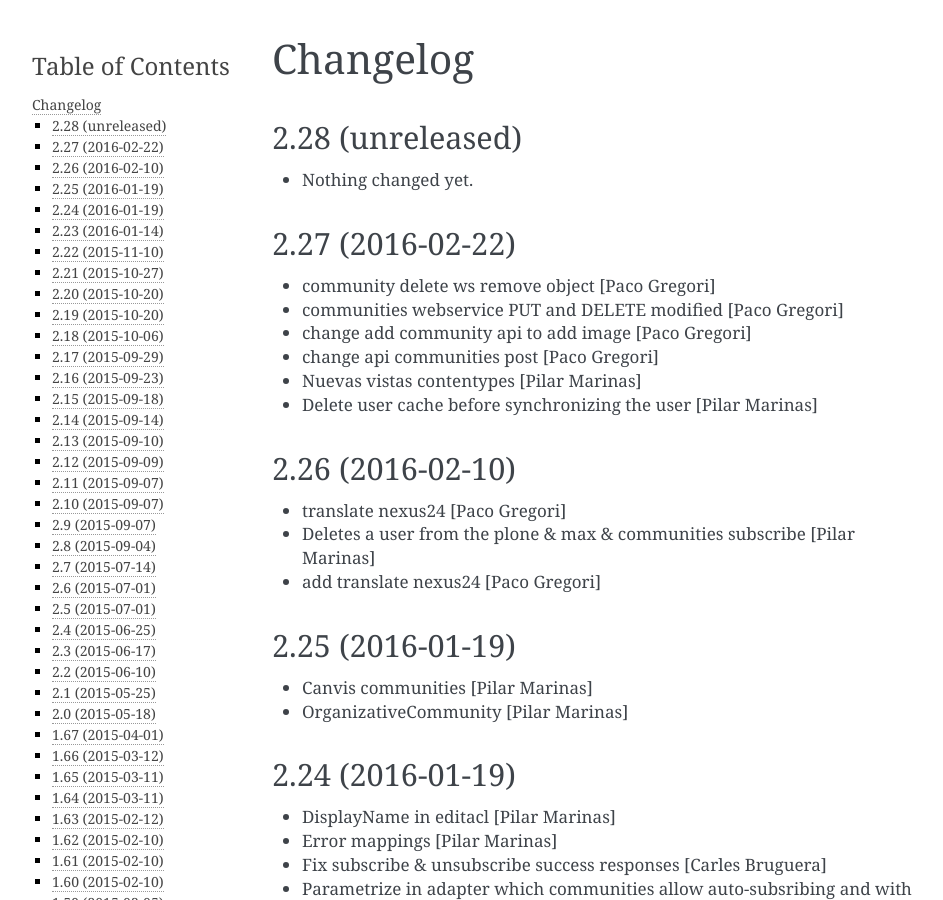
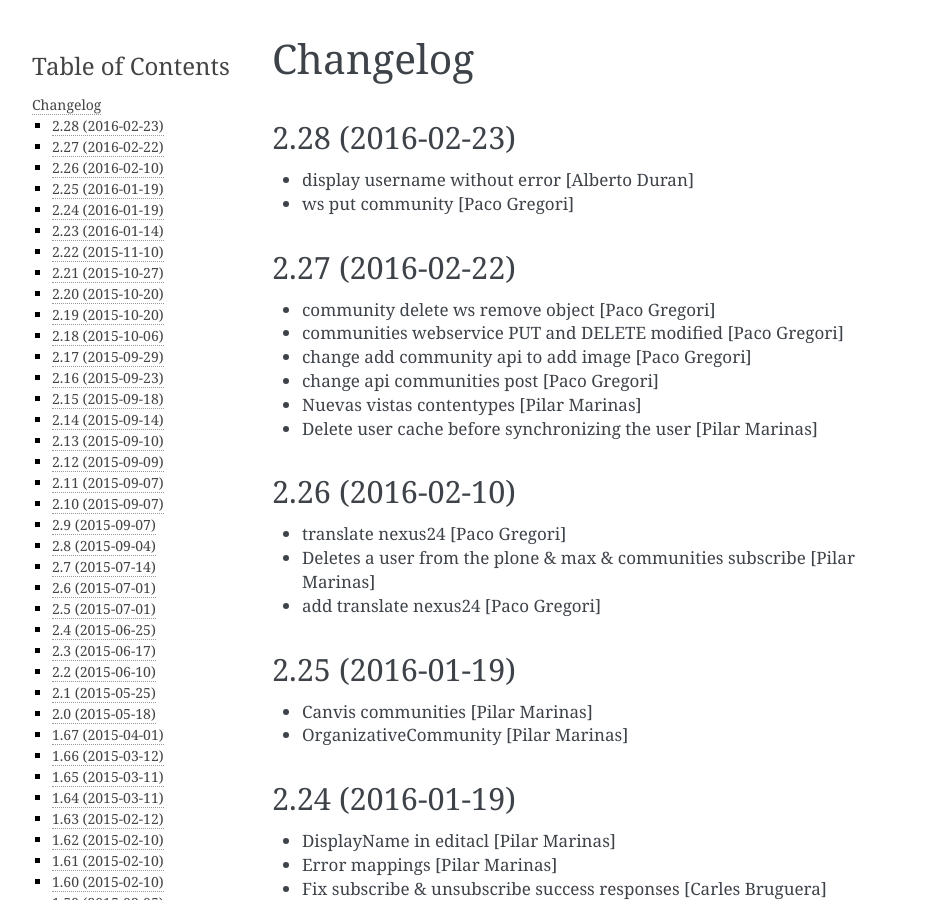
Before and after one commit to UPCnet/ulearn.core, a Sphinx documentation site: the page built from docs/HISTORY.rst, in a window 1280 px wide and 900 px high. Shown: the whole window, without its empty margins (148-1091 px from the left). Built offline with Sphinx 7.4.7, drawn with Linux system fonts in a browser that asks for light colours; pages that are not in the unit, such as notebooks, are missing from menus.

Commit message:
Preparing release 2.28

```diff
--- a/docs/HISTORY.rst
+++ b/docs/HISTORY.rst
@@ -1,11 +1,11 @@
 Changelog
 =========
 
-2.28 (unreleased)
+2.28 (2016-02-23)
 -----------------
 
-- Nothing changed yet.
-
+* display username without error [Alberto Duran]
+* ws put community [Paco Gregori]
 
 2.27 (2016-02-22)
 -----------------
--- a/setup.py
+++ b/setup.py
@@ -1,7 +1,7 @@
 from setuptools import setup, find_packages
 import os
 
-version = '2.28.dev0'
+version = '2.28'
 
 README = open('README.rst').read()
 HISTORY = open(os.path.join('docs', 'HISTORY.rst')).read()
```
